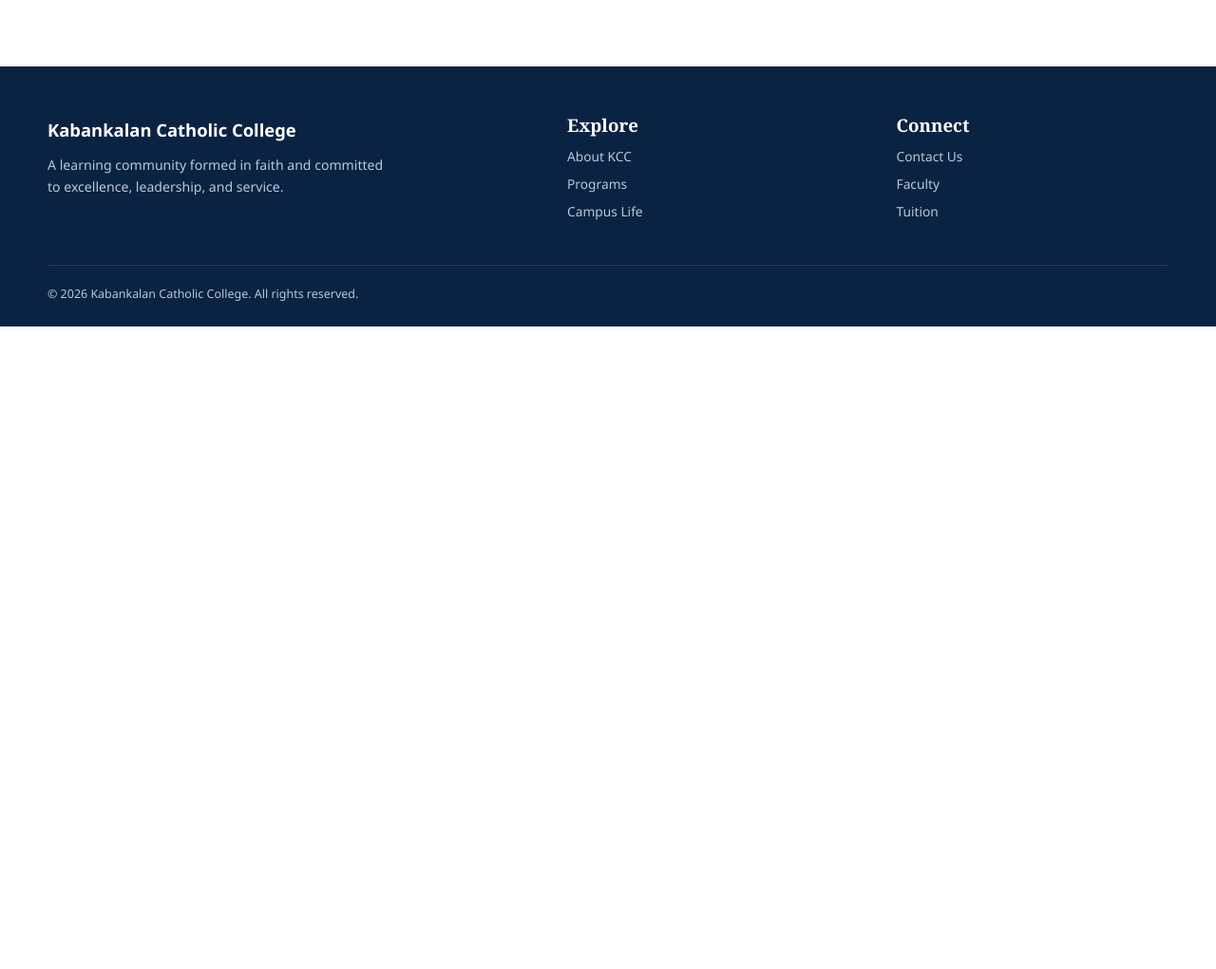
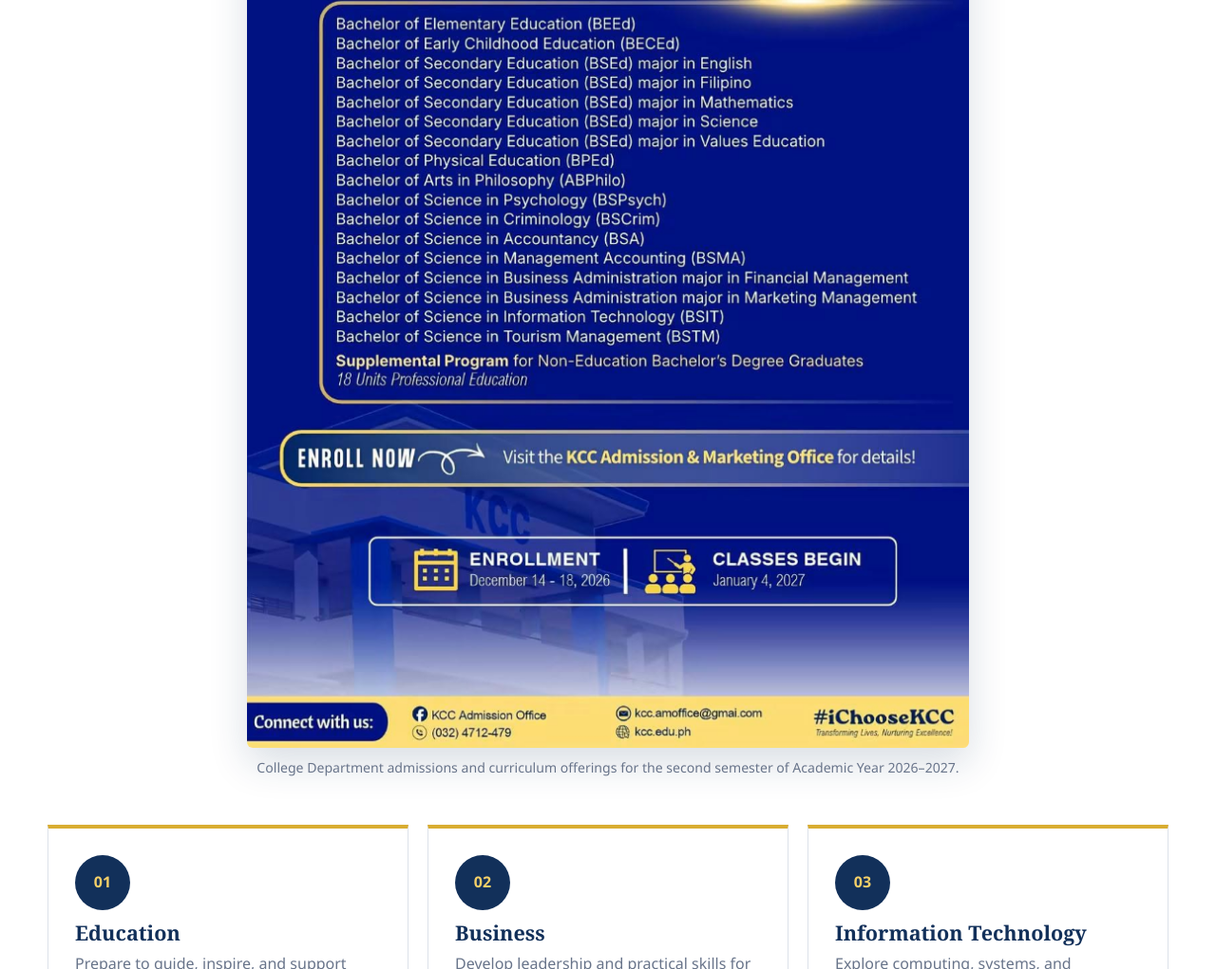
Before and after one commit to josh200411700/LAROMBE-Project-2, a plain HTML site: page courses.html in a window 1280 px wide. Shown: the part 963-1984 px from the top of the page at 95% size. Before the commit the page ends 1307 px from the top, so only its background shows below. Drawn offline with Linux system fonts and the light colour scheme.

Commit message:
adding courses

```diff
--- a/assets/css/style.css
+++ b/assets/css/style.css
@@ -55,6 +55,9 @@ h3 { color: var(--navy); }
 .section-tint { background: var(--cream); }
 .section-heading { max-width: 700px; margin-bottom: 38px; }
 .section-heading.center, .center { text-align: center; margin-inline: auto; }
+.course-poster { max-width: 760px; margin: 0 auto 48px; }
+.course-poster img { display: block; width: 100%; height: auto; border-radius: 6px; box-shadow: 0 16px 40px rgba(18,48,90,.16); }
+.course-poster figcaption { margin-top: 10px; color: var(--muted); font-size: .88rem; text-align: center; }
 .feature-grid, .program-grid, .faculty-grid { display: grid; grid-template-columns: repeat(3,1fr); gap: 20px; }
 .feature-card, .program-card, .faculty-grid article { background: var(--white); border: 1px solid var(--line); border-top: 4px solid var(--gold); padding: 28px; }
 .feature-card span { color: #b88a17; font-weight: 800; }
--- a/courses.html
+++ b/courses.html
@@ -7,6 +7,10 @@
     <section class="page-banner"><div class="container"><span class="eyebrow">Academic Programs</span><h1>Find your pathway</h1></div></section>
     <section class="section"><div class="container">
       <div class="section-heading"><span class="eyebrow dark">Programs of Study</span><h2>Build knowledge. Develop purpose.</h2></div>
+      <figure class="course-poster">
+        <img src="assets/images/kcc-course-offerings.png" alt="Kabankalan Catholic College second semester 2026–2027 admission announcement and curriculum offerings, including education, arts, psychology, criminology, accountancy, business, information technology, and tourism programs.">
+        <figcaption>College Department admissions and curriculum offerings for the second semester of Academic Year 2026–2027.</figcaption>
+      </figure>
       <div class="program-grid">
         <article class="program-card"><div class="program-number">01</div><h3>Education</h3><p>Prepare to guide, inspire, and support future generations.</p><a href="course-details.html">Learn more &rarr;</a></article>
         <article class="program-card"><div class="program-number">02</div><h3>Business</h3><p>Develop leadership and practical skills for modern organizations.</p><a href="course-details.html">Learn more &rarr;</a></article>
```
Also changed, not shown: assets/images/kcc-course-offerings.png (added).
